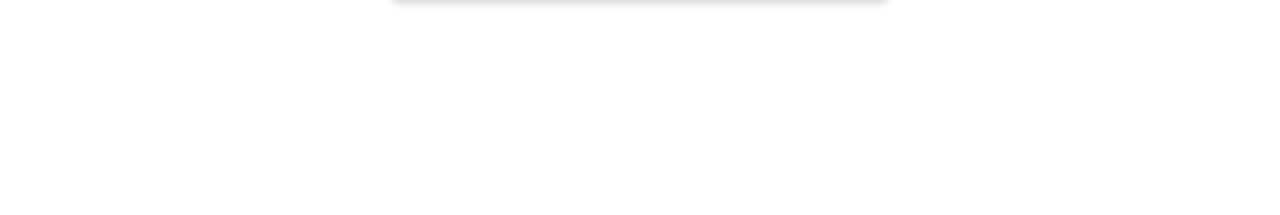
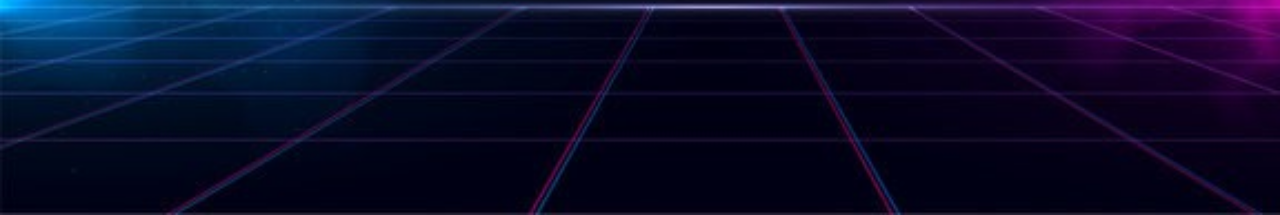
Before and after one commit to Codepreeti/Snake-Water-Gun-Game-Updated, a plain HTML site: page index.html in a window 1280 px wide. Shown: the part 585-800 px from the top of the page. Drawn offline with Linux system fonts and the light colour scheme.

Commit message:
Update style.css

```diff
--- a/style.css
+++ b/style.css
@@ -1,5 +1,5 @@
 body {
-    background: url('images/background image.jpg');
+    background: url('background image.jpg');
     background-size: cover;
     display: flex;
     justify-content: center;
```
